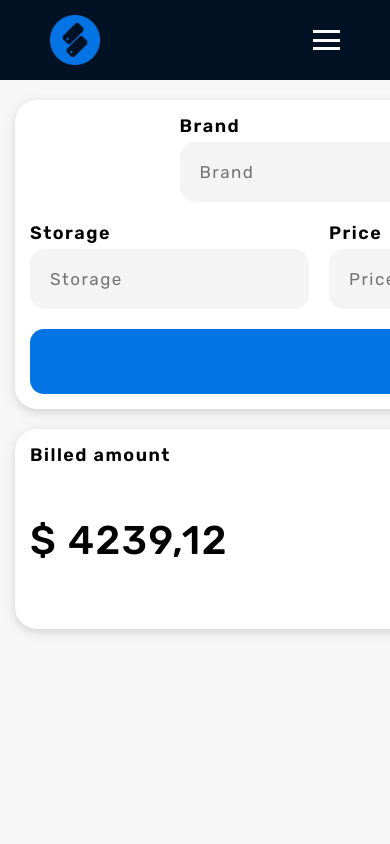
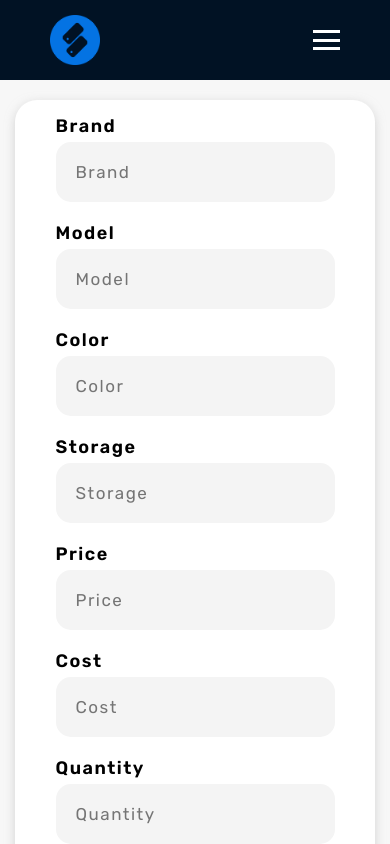
Before and after one commit to EdsonnOliveira/shricell, a Next.js app: page /stock/details/view in a window 390 px wide. Built offline with nearby package versions, Linux system fonts and the light colour scheme.

Commit message:
Responsive adjustments

```diff
--- a/src/pages/stock/details/view.tsx
+++ b/src/pages/stock/details/view.tsx
@@ -21,14 +21,14 @@ const View: React.FC<ViewProps> = ({}) => (
         <Header title='iPhone 14 Pro Max' />
         <main className="main">
             <BoxCommon flex={1} mt={useMediaQuery('(max-width: 1100px)') ? '0' : '-100px'} alignItems='center' gap='20px'>
-                <BoxShadow size={{ width: 'max-content', height: 'max-content' }}>
+                <BoxShadow size={{ width: useMediaQuery('(max-width: 1000px)') ? '100%' : 'max-content', height: 'max-content' }}>
                     <BoxCommon gap='20px' alignItems='center'>
-                        <BoxCommon flexDirection='row' gap='20px'>
+                        <BoxCommon flexDirection={useMediaQuery('(max-width: 1000px)') ? 'column' : 'row'} gap='20px'>
                             <Input placeholder='Brand' label='Brand' />
                             <Input placeholder='Model' label='Model' />
                             <Input placeholder='Color' label='Color' />
                         </BoxCommon>
-                        <BoxCommon flexDirection='row' gap='20px'>
+                        <BoxCommon flexDirection={useMediaQuery('(max-width: 1000px)') ? 'column' : 'row'} gap='20px'>
                             <Input placeholder='Storage' label='Storage' />
                             <Input placeholder='Price' label='Price' />
                             <Input placeholder='Cost' label='Cost' />
```
